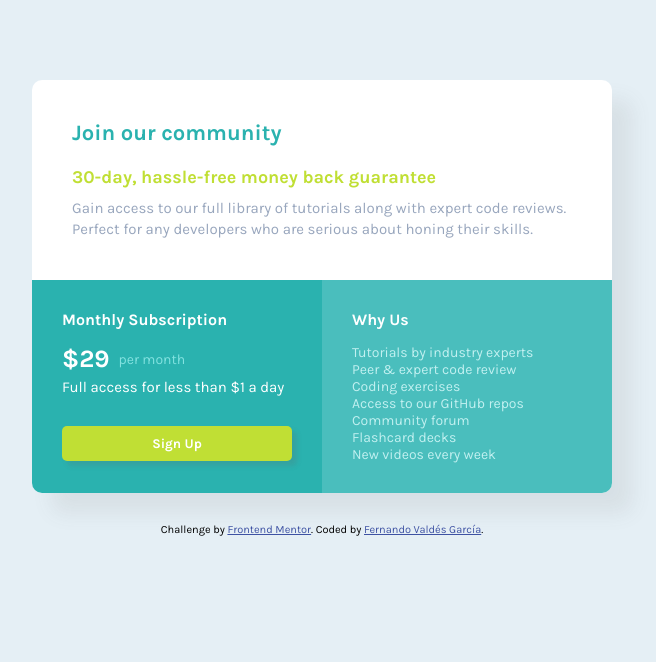
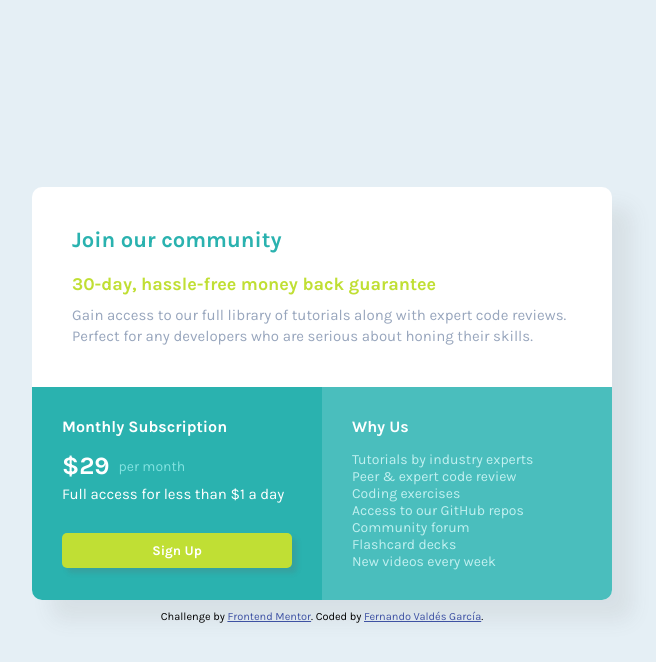
Before and after one commit to fvaldes0109/FM-Single-Price-Grid, a plain HTML site: page index.html in a window 1280 px wide. Shown: the whole page, without its empty margins (318-974 px from the left). Drawn offline with Linux system fonts and the light colour scheme.

Commit message:
Better centering method

```diff
--- a/style.css
+++ b/style.css
@@ -14,11 +14,16 @@ h1, h2, h3, p, span, button, li {
 
 body {
     background-color: hsl(204, 43%, 93%);
+    min-height: 100vh;
+    display: flex;
+    align-items: center;
+    justify-content: center;
+    flex-direction: column;
 }
 
 main {
     background-color: white;
-    margin: 80px auto 30px;
+    margin: 10px;
     width: 95%;
     max-width: 580px;
     border-radius: 10px;
@@ -109,6 +114,7 @@ button {
 
 button:hover {
     background-color: hsl(71, 73%, 60%);
+    cursor: pointer;
 }
 
 button:active {
```
